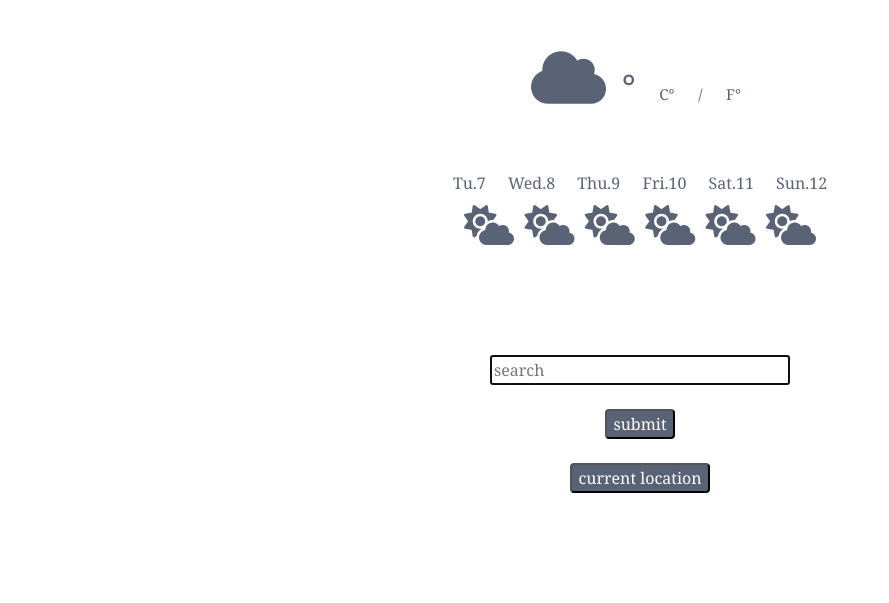
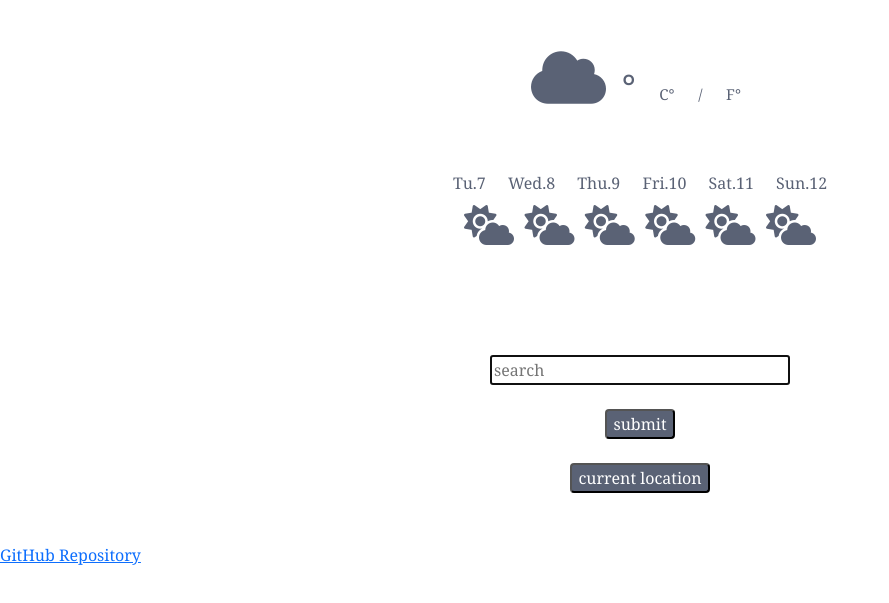
Before and after one commit to Colinepp/Weather-Project-2023, a plain HTML site: page index.html in a window 1280 px wide. Shown: the part 169-772 px from the top of the page, without its empty margins (0-889 px from the left). Drawn offline with nearby package versions, Linux system fonts and the light colour scheme.

Commit message:
added GitHub link

```diff
--- a/index.html
+++ b/index.html
@@ -61,6 +61,9 @@
         </div>
       </div>
     </div>
+    <a href="https://github.com/Colinepp/Weather-Project-2023"
+      >GitHub Repository
+    </a>
     <script src="src/script.js"></script>
   </body>
 </html>
```
